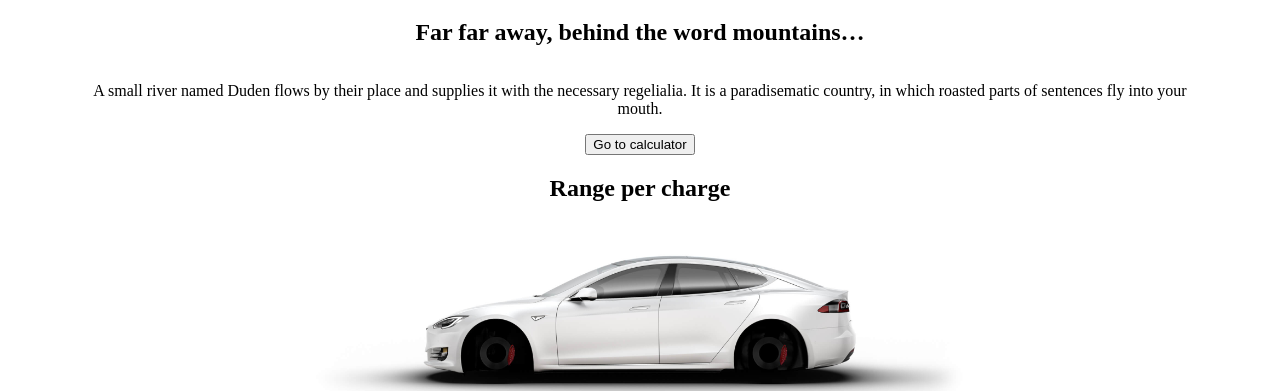
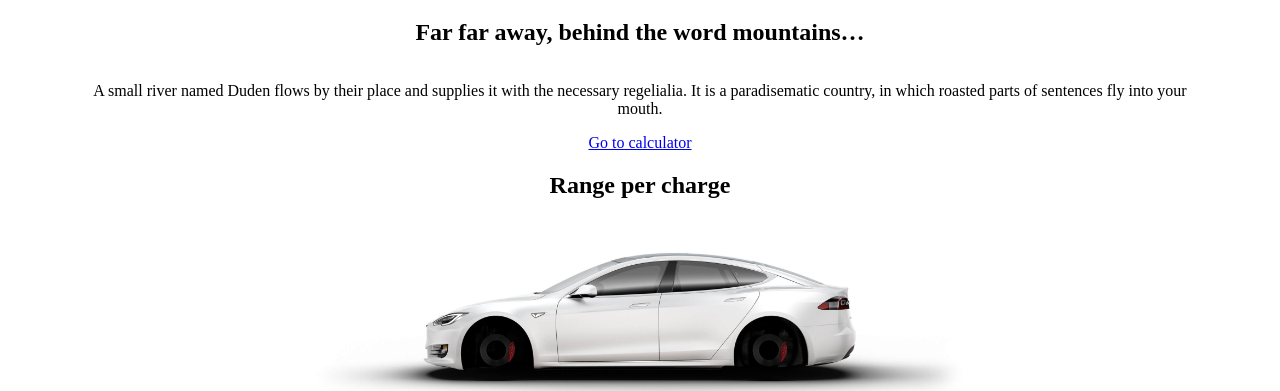
Before and after one commit to SteveZeeuwe/sendcloud-assignment-steve, a plain HTML site: page index.html in a window 1280 px wide. Shown: the part 801-1192 px from the top of the page. Drawn offline with Linux system fonts and the light colour scheme.

Commit message:
Made go to calculator button work

```diff
--- a/index.html
+++ b/index.html
@@ -30,7 +30,7 @@
 
             <p>A small river named Duden flows by their place and supplies it with the necessary regelialia. It is a paradisematic country, in which roasted parts of sentences fly into your mouth.</p>
 
-            <button>Go to calculator</button>
+            <a href="#range-calculator">Go to calculator</a>
         </section>
 
         <article id="range-calculator">
```
